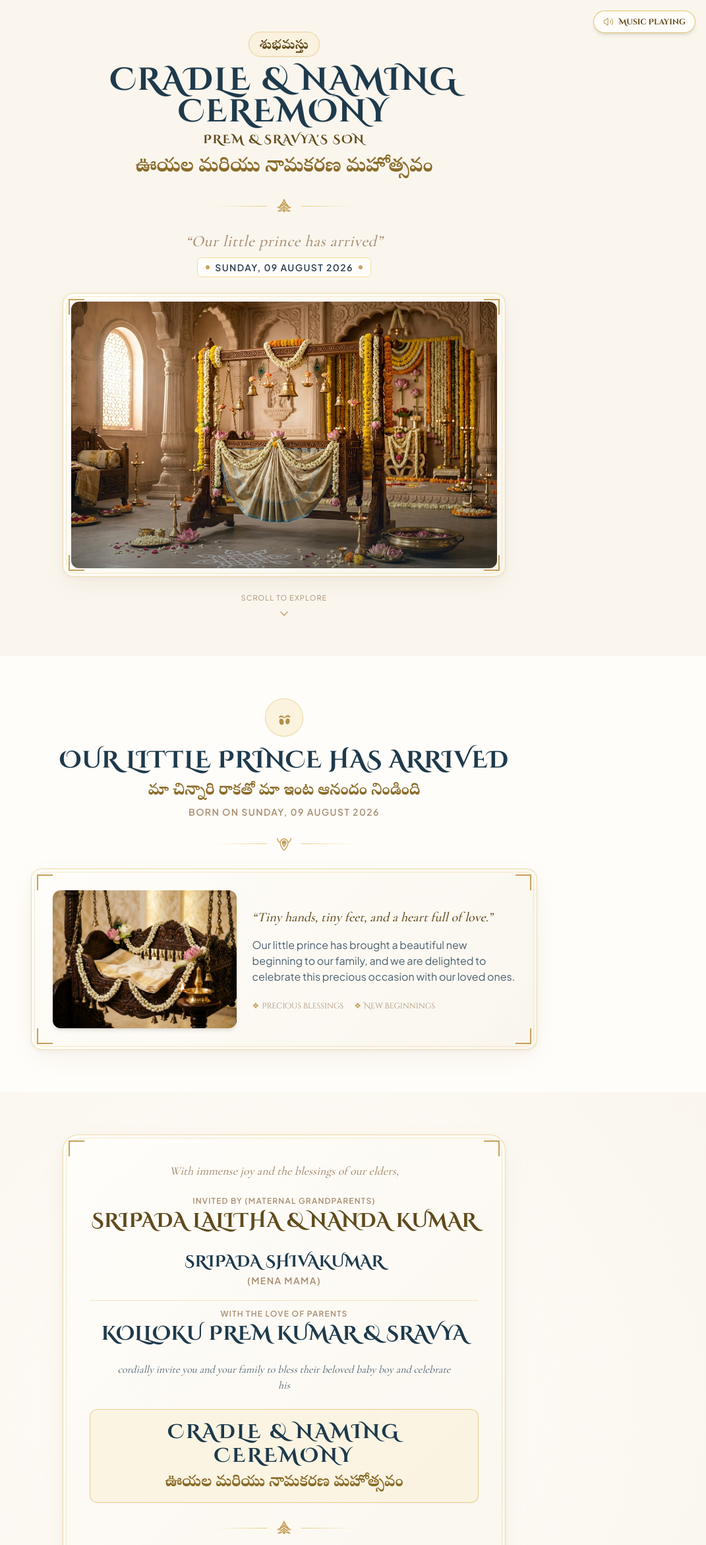
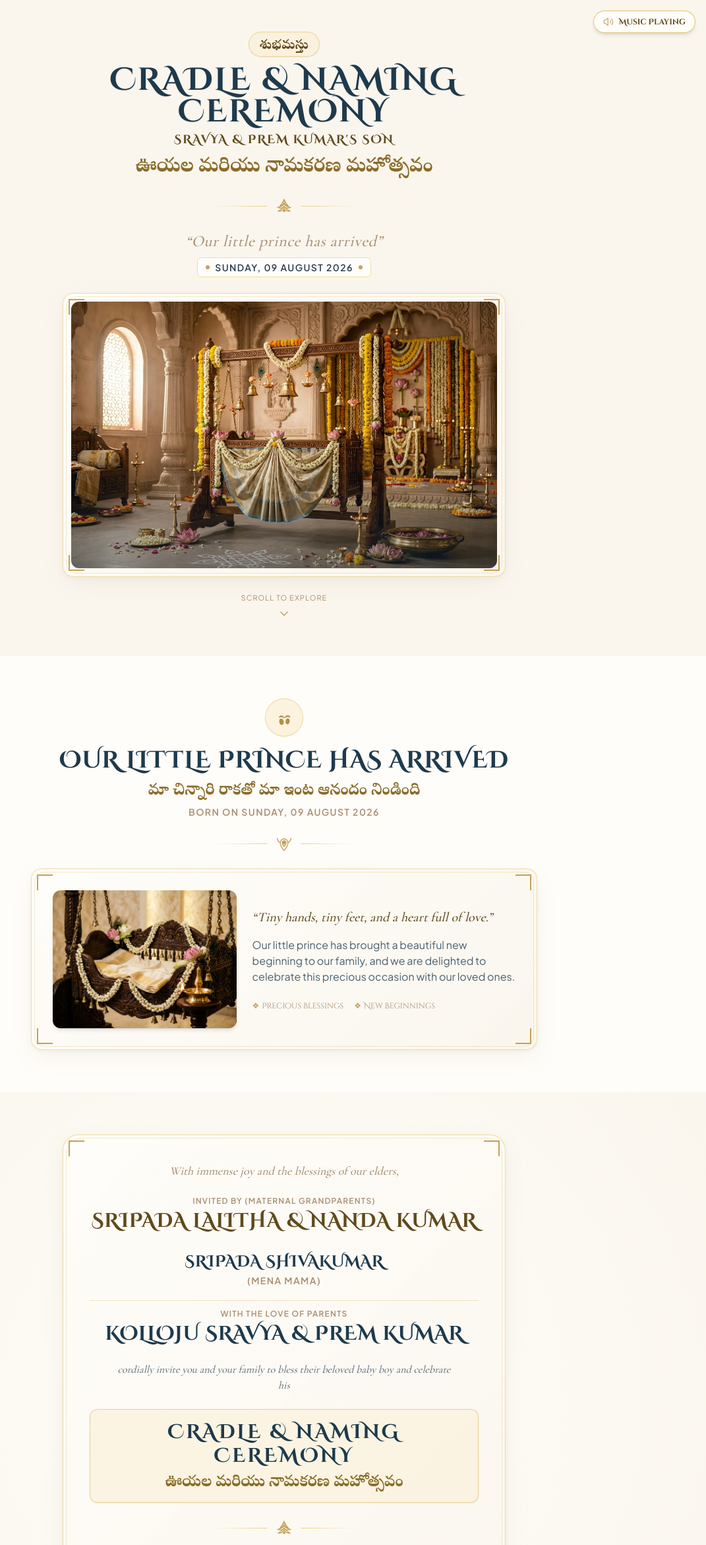
Before and after one commit to shivakumarsrip/Cradle21stDay, a Next.js app: page / in a window 1280 px wide. Shown: the top 2341 px of the page at 66% size, without its empty margins (209-1280 px from the left). Built offline with nearby package versions, Linux system fonts and the light colour scheme.

Commit message:
feat: Update event titles and descriptions for Cradle & Naming Ceremony invitation

```diff
--- a/src/app/layout.tsx
+++ b/src/app/layout.tsx
@@ -31,14 +31,14 @@ const notoTelugu = Noto_Serif_Telugu({
 });
 
 export const metadata: Metadata = {
-  title: "Prem & Sravya's Son's Cradle & Naming Ceremony | 29 August 2026",
+  title: "Sravya & Prem Kumar's Son's Cradle & Naming Ceremony | 29 August 2026",
   description:
-    "With joy and blessings, we invite you to celebrate Prem & Sravya's son's Cradle & Naming Ceremony on 29 August 2026 at MSR Gardens, Kattangur.",
+    "With joy and blessings, we invite you to celebrate Sravya & Prem Kumar's son's Cradle & Naming Ceremony on Saturday, 29 August 2026 at MSR Gardens, Kattangur.",
   metadataBase: new URL("https://cradle-and-naming-ceremony.vercel.app"),
   openGraph: {
-    title: "Prem & Sravya's Son's Cradle & Naming Ceremony | 29 August 2026",
+    title: "Sravya & Prem Kumar's Son's Cradle & Naming Ceremony | 29 August 2026",
     description:
-      "With joy and blessings, we invite you to celebrate Prem & Sravya's son's Cradle & Naming Ceremony on 29 August 2026 at MSR Gardens, Kattangur.",
+      "With joy and blessings, we invite you to celebrate Sravya & Prem Kumar's son's Cradle & Naming Ceremony on Saturday, 29 August 2026 at MSR Gardens, Kattangur.",
     url: "https://cradle-and-naming-ceremony.vercel.app",
     siteName: "Cradle & Naming Ceremony Invitation",
     images: [
@@ -48,7 +48,7 @@ export const metadata: Metadata = {
         width: 1200,
         height: 675,
         type: "image/jpeg",
-        alt: "Prem & Sravya's Son's Cradle & Naming Ceremony Invitation - 29 August 2026",
+        alt: "Sravya & Prem Kumar's Son's Cradle & Naming Ceremony Invitation - Saturday, 29 August 2026",
       },
     ],
     locale: "en_IN",
@@ -56,9 +56,9 @@ export const metadata: Metadata = {
   },
   twitter: {
     card: "summary_large_image",
-    title: "Prem & Sravya's Son's Cradle & Naming Ceremony | 29 August 2026",
+    title: "Sravya & Prem Kumar's Son's Cradle & Naming Ceremony | 29 August 2026",
     description:
-      "With joy and blessings, we invite you to celebrate Prem & Sravya's son's Cradle & Naming Ceremony on 29 August 2026 at MSR Gardens, Kattangur.",
+      "With joy and blessings, we invite you to celebrate Sravya & Prem Kumar's son's Cradle & Naming Ceremony on Saturday, 29 August 2026 at MSR Gardens, Kattangur.",
     images: ["https://cradle-and-naming-ceremony.vercel.app/images/og_image.jpg"],
   },
   keywords: [
--- a/src/components/HeroSection.tsx
+++ b/src/components/HeroSection.tsx
@@ -21,7 +21,7 @@ export const HeroSection: React.FC = () => {
         </h1>
 
         <p className="font-serif text-sm sm:text-lg font-bold text-gold-800 uppercase tracking-widest mt-1">
-          Prem & Sravya&apos;s Son
+          Sravya &amp; Prem Kumar&apos;s Son
         </p>
 
         {/* Telugu Main Event Title */}
--- a/src/components/InvitationCardSection.tsx
+++ b/src/components/InvitationCardSection.tsx
@@ -44,7 +44,7 @@ export const InvitationCardSection: React.FC = () => {
                 With the love of Parents
               </span>
               <h3 className="font-serif text-xl sm:text-3xl font-bold text-indigoaccent-900 tracking-wide uppercase">
-                Kolloku Prem Kumar & Sravya
+                Kolloju Sravya & Prem Kumar
               </h3>
             </div>
           </div>
```
Also changed, not shown: public/images/og_image.jpg.
